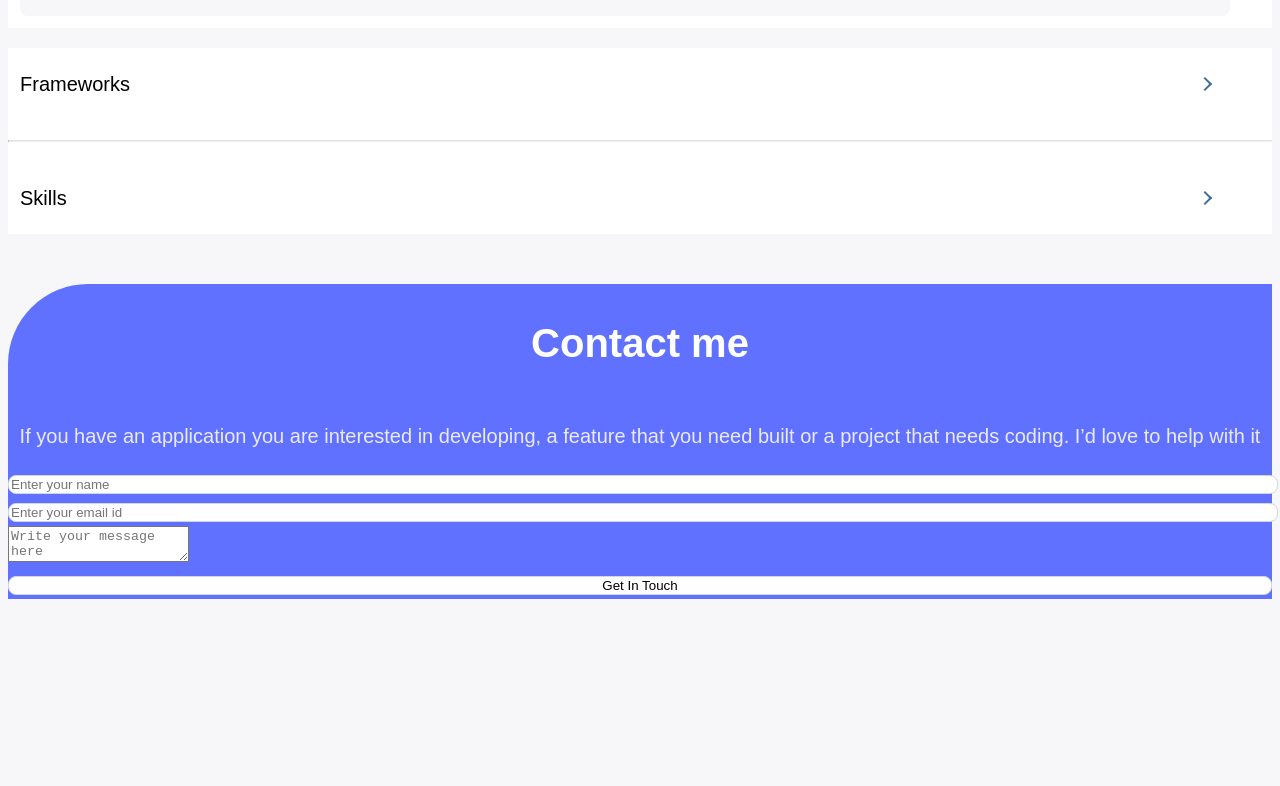
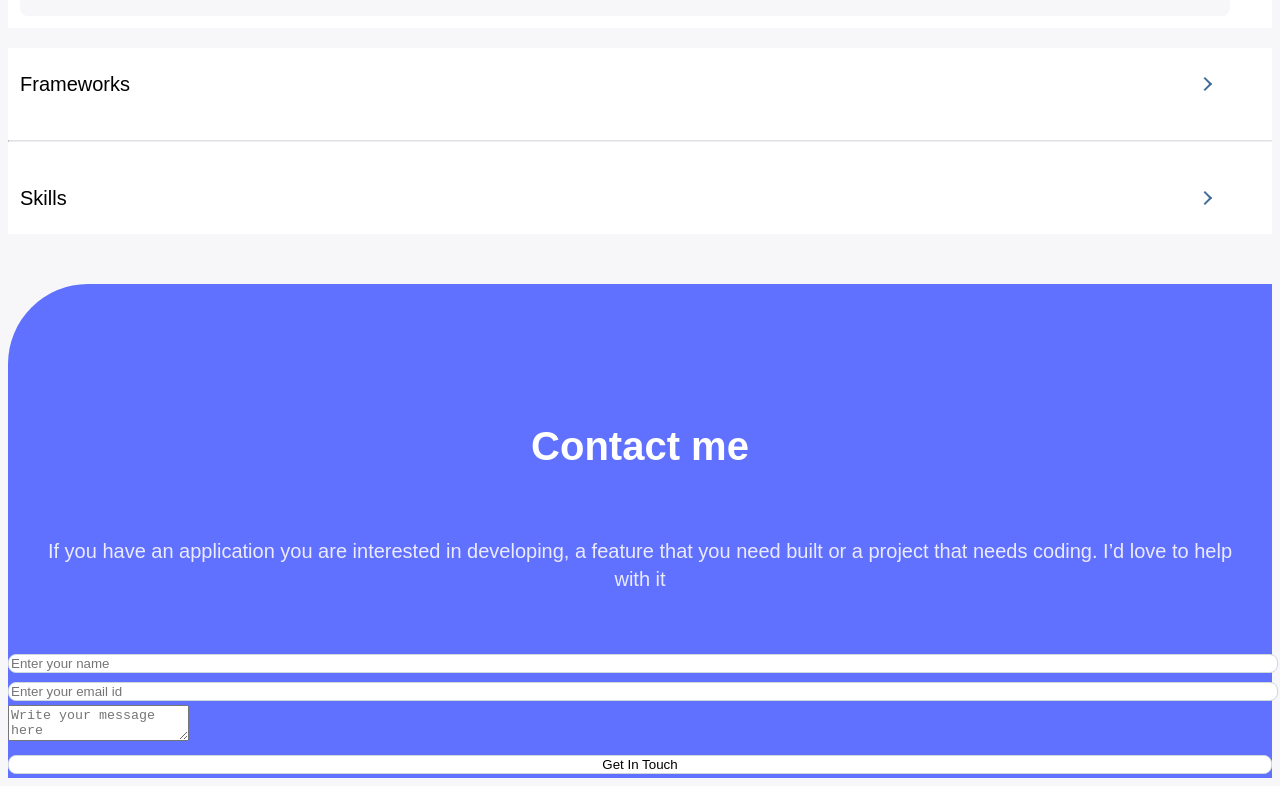
Before and after one commit to sajjadrajaee/Sajjad-Portfolio, a website: page index.html in a window 1280 px wide. Shown: the part 9365-10151 px from the top of the page. Before the commit the page ends 9972 px from the top, so only its background shows below. Drawn offline with Linux system fonts and the light colour scheme.

Commit message:
Add style

```diff
--- a/style.css
+++ b/style.css
@@ -261,6 +261,7 @@ hr {
   line-height: 52px;
   text-align: center;
   color: #ffff;
+  padding: 103px 0 12px;
 }
 
 #footer p {
@@ -269,6 +270,7 @@ font-size: 20px;
 line-height: 28px;
 color: #ebebff;
 text-align: center;
+padding: 0 24px 36px;
 }
 
 input {
```
